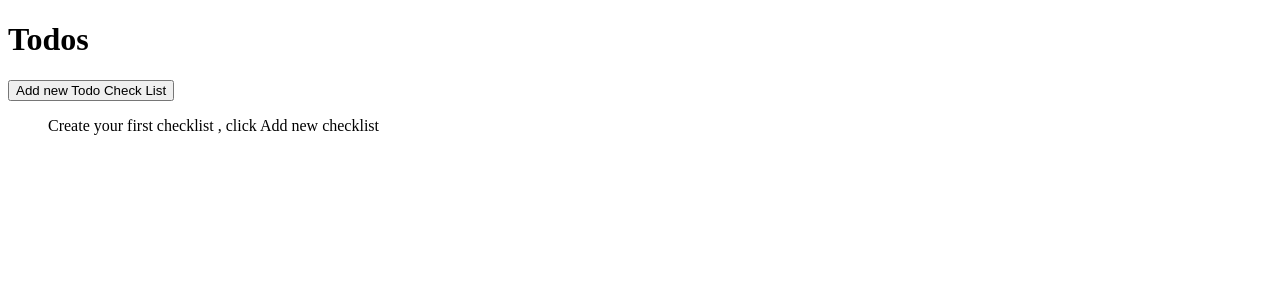
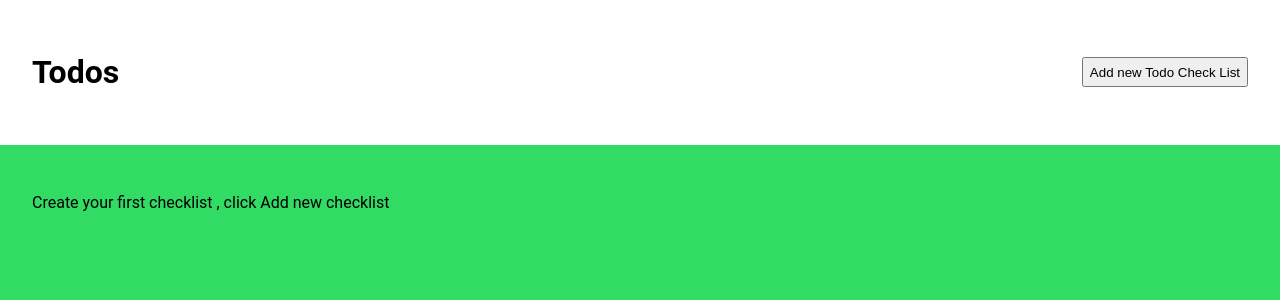
Before and after one commit to signorsis/Declarative-TODO, an Angular app: page /home in a window 1280 px wide. Shown: the top 300 px of the page. Built offline with nearby package versions, Linux system fonts and the light colour scheme.

Commit message:
basic styling

```diff
--- a/src/app/checklist-detail/ui/checklist-header.component.ts
+++ b/src/app/checklist-detail/ui/checklist-header.component.ts
@@ -9,13 +9,22 @@
   template: `
   <header>
 
-    <a routerLink="/home"> back</a>
+    <a routerLink="/home"> Back</a>
     <h1> {{checklist.title}}</h1>
-    <button (click)="addItem.emit()"> Add Item</button>
-     <button (click)="resetChecklist.emit(checklist.id)"> Reset Checklist</button>
+    <div>
+
+      <button (click)="addItem.emit()"> Add Item</button>
+      <button (click)="resetChecklist.emit(checklist.id)"> Reset </button>
+    </div>
 </header>
   `,
-  styles: ``
+  styles:  [
+    `
+      button {
+        margin-left: 1rem;
+      }
+    `,
+  ],
 })
 export class HeaderComponent {
 @Input({required: true}) checklist!:Checklist
--- a/src/app/checklist-detail/ui/checklistItem-list.component.ts
+++ b/src/app/checklist-detail/ui/checklistItem-list.component.ts
@@ -19,15 +19,12 @@
                 { <span>✅</span>
 
                 }   {{listItem.title}}
+                    </div>
                     <div>
+                        <button (click)="toggle.emit(listItem.id)">Toggle</button>
                         <button (click)="edit.emit(listItem)"> Edit</button>
                        <button (click)="delete.emit(listItem.id)"> Remove </button>
-                    </div>
 
-                    </div>
-
-            <div>
-                <button (click)="toggle.emit(listItem.id)">Toggle</button>
             </div>
             </li>
             }
@@ -42,7 +39,28 @@
         </ul>
 
     </section>
-    `
+    `,
+    styles :  [
+        `
+          ul {
+            padding: 0;
+            margin: 0;
+          }
+          li {
+            font-size: 1.5em;
+            display: flex;
+            justify-content: space-between;
+            background: var(--color-light);
+            list-style-type: none;
+            margin-bottom: 1rem;
+            padding: 1rem;
+
+            button {
+              margin-left: 1rem;
+            }
+          }
+        `,
+      ]
 })
 
 export class ChecklistItemListComponent  {
--- a/src/app/home/home.component.ts
+++ b/src/app/home/home.component.ts
@@ -11,8 +11,13 @@
   standalone: true,
   imports: [ModalComponent, FormModalComponent, ChecklistListComponent],
   template: `
+  <header>
+
     <h1> Todos </h1>
     <button (click)="checklistBeingEdited.set({})">Add new Todo Check List</button>
+  </header>
+  <section>
+
     <app-modal [isOpen]="!!checklistBeingEdited()">
       <ng-template >
         <app-form-modal [formgroup]="checklistForm"
@@ -34,6 +39,7 @@
 >
 </app-checklist-list>
 
+</section>
   `,
   styles: ``
 })
--- a/src/app/home/ui/checklist-list/checklist-list.component.ts
+++ b/src/app/home/ui/checklist-list/checklist-list.component.ts
@@ -22,7 +22,25 @@
       }
     </ul>
   `,
-  styles: ``
+  styles: [ `
+  ul {
+    padding: 0;
+    margin: 0;
+  }
+  li {
+    font-size: 1.5em;
+    display: flex;
+    justify-content: space-between;
+    background: var(--color-light);
+    list-style-type: none;
+    margin-bottom: 1rem;
+    padding: 1rem;
+
+    button {
+      margin-left: 1rem;
+    }
+  }
+`]
 })
 export class ChecklistListComponent {
 
--- a/src/app/shared/ui/form-modal.component.ts
+++ b/src/app/shared/ui/form-modal.component.ts
@@ -7,18 +7,52 @@
   standalone: true,
   imports: [ReactiveFormsModule, KeyValuePipe],
   template: `
+    <header>
+
       <h1>{{title}} </h1>
       <button (click)="close.emit()">Close</button>
+    </header>
+    <section>
+
       <form [formGroup]="formgroup" (ngSubmit)="save.emit(); close.emit()">
         @for(control of formgroup.controls | keyvalue  ; track control.key )  {
+          <div>
+
             <label for="control.key"> {{control.key}}</label>
             <input [id]="control.key" [formControlName]="control.key" type="text">
-
+          </div>
         }
         <button type="submit"> Save</button>
       </form>
+    </section>
   `,
-  styles: ``
+  styles: [
+    `
+      form {
+        padding: 1rem;
+      }
+
+      div {
+        display: flex;
+        flex-direction: column;
+      }
+        label {
+          margin-bottom: 1rem;
+          font-weight: bold;
+        }
+
+        input {
+          font-size: 1.5rem;
+          padding: 10px;
+        }
+
+
+      section button {
+        margin-top: 1rem;
+        width: 100%;
+      }
+    `
+  ]
 })
 export class FormModalComponent {
 @Input({required: true}) formgroup! : FormGroup
--- a/src/styles.scss
+++ b/src/styles.scss
@@ -1 +1,45 @@
 /* You can add global styles to this file, and also import other style files */
+:root {
+    --color-primary: #32db64;
+    --color-secondary: #2dd36f;
+    --color-dark: #1c1d3b;
+    --color-light: #ffffff;
+}
+
+html {
+    height: 100vh;
+}
+
+body {
+    margin: 0;
+    height: 100%;
+    background: var(--color-dark);
+    font-family: 'Roboto', sans-serif;
+}
+
+header {
+    display: flex;
+    justify-content: space-between;
+    align-items: center;
+    padding: 2rem;
+    background: var(--color-light);
+  }
+
+  section {
+    height: 100%;
+    padding: 2rem;
+    background: var(--color-primary);
+  }
+
+  button {
+    height: 30px;
+  }
+
+  .dialog-container {
+    position: absolute !important;
+    background: var(--color-dark);
+    top: 0;
+    bottom: 0;
+    right: 0;
+    left: 0;
+  }
```
Lines whose indentation alone changed are shown as unchanged.
